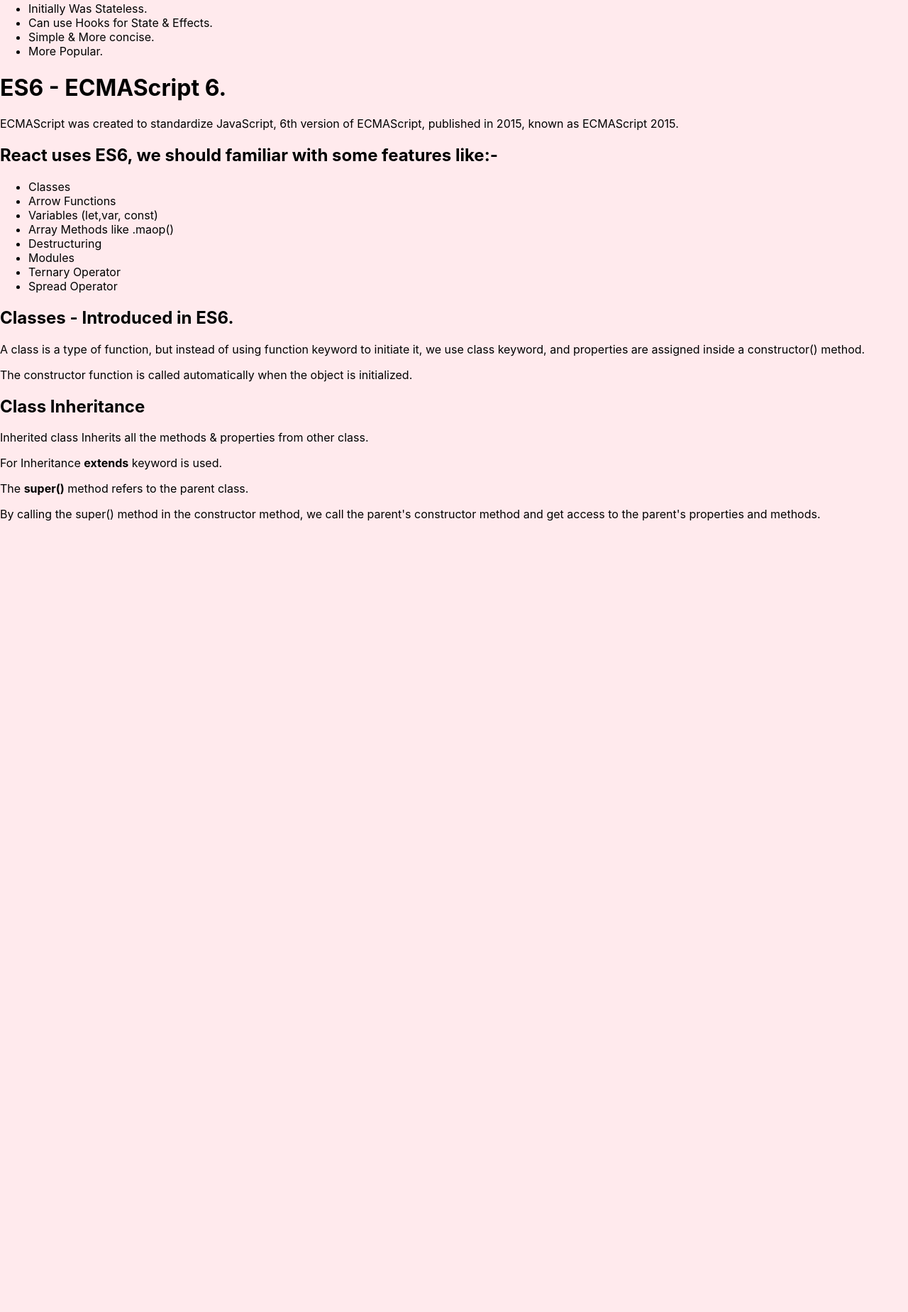
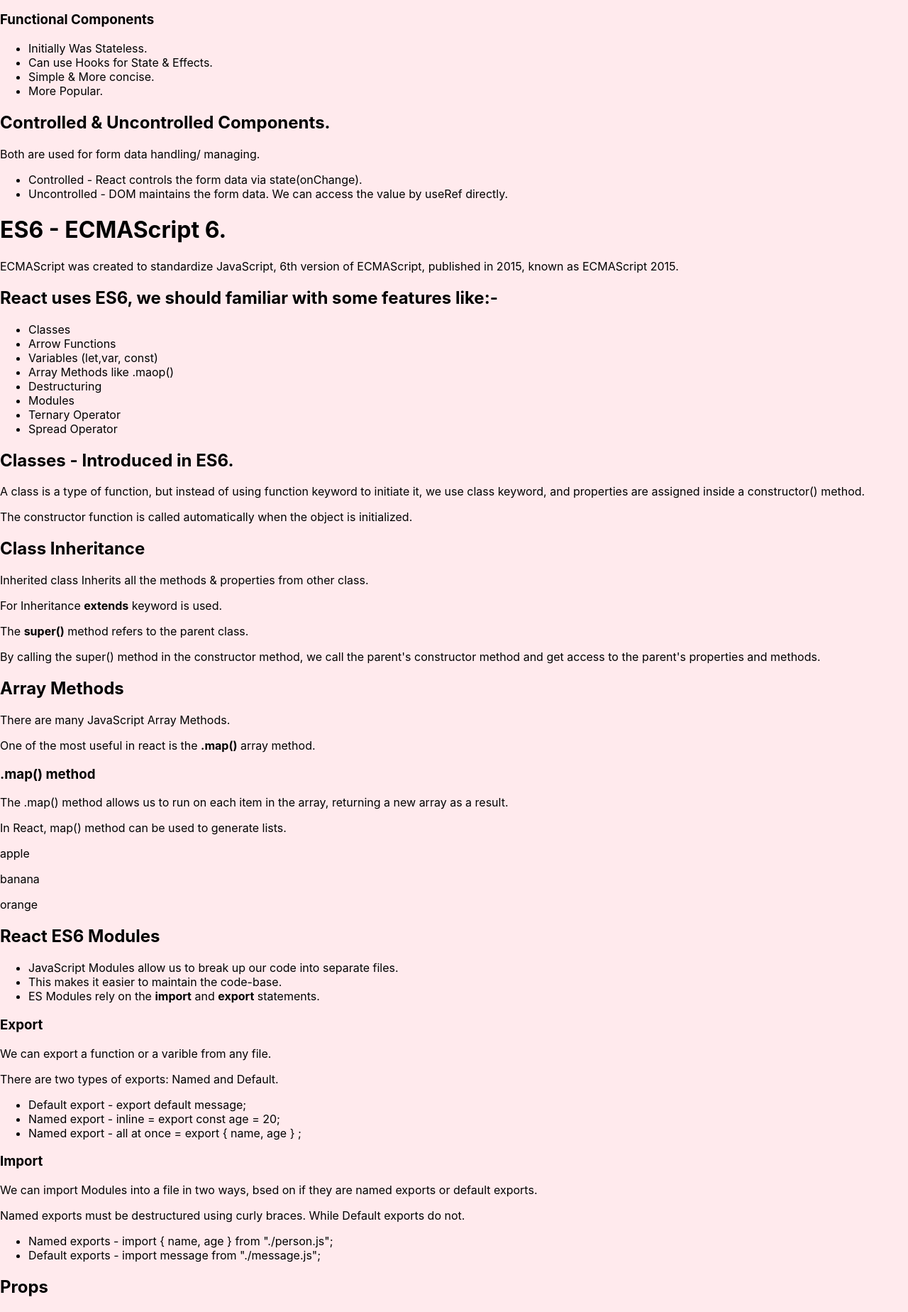
Before and after one commit to Bhupinder73/reactTutorials, a React (Create React App) app: page / in a window 1280 px wide. Shown: the part 900-2748 px from the top of the page at 71% size. Before the commit the page ends 1650 px from the top, so only its background shows below. Built offline with nearby package versions, Linux system fonts and the light colour scheme.

Commit message:
reactES6Done

```diff
--- a/src/App.js
+++ b/src/App.js
@@ -4,6 +4,10 @@
 import Introduction from "./Components/Introduction";
 import ReactES6 from "./ReactES6/ReactES6";
 import Classes from "./ReactES6/Classes";
+import ArrayMethods from "./ReactES6/ArrayMethods";
+import Modules from "./ReactES6/Modules";
+import Props from "./Components/Props";
+import ParentProp from "./Props/ParentProp";
 
 function App() {
   return (
@@ -13,6 +17,10 @@
       <Components/>
       <ReactES6/>
       <Classes/>
+      <ArrayMethods/>
+      <Modules/>
+      <Props brand="Ford"/>
+      <ParentProp/>
     </>
   );
 }
--- a/src/Components/Components.js
+++ b/src/Components/Components.js
@@ -5,6 +5,7 @@
     <>
     <h1>Component</h1>
     <ul>
+      <li>Components are just like functions that return HTML elements.</li>
       <li>Component is a reusable block/bit of code.</li>
       <li>Used to make dynamic and interactive web pages/UI.</li>
       <li>In react, our webpage is divided into multiple react components.</li>
@@ -24,6 +25,12 @@
         <li>Simple & More concise.</li>
         <li>More Popular.</li>
     </ul>
+    <h2>Controlled & Uncontrolled Components.</h2>
+    <p>Both are used for form data handling/ managing.</p>
+    <ul>
+      <li>Controlled - React controls the form data via state(onChange).</li>
+      <li>Uncontrolled - DOM maintains the form data. We can access the value by useRef directly.</li>
+    </ul>
     </>
   )
 }
--- a/src/Components/Jsx.js
+++ b/src/Components/Jsx.js
@@ -13,6 +13,7 @@
         <li>Jsx allow us to write html inside the JavaScript Code.</li>
         <li>Jsx determines how the UI will look whenever the component is used.</li>
       </ol>
+      <p>JSX allow us to write HTML elements in JavaScript and place them in the DOM without any createElement() and/or appendChild() methods.</p>
       <p>Edition by {myName} {num}</p>
     </>
   )
--- /dev/null
+++ b/src/Components/Props.js
@@ -0,0 +1,19 @@
+import React from 'react'
+
+const Props = (props) => {
+  return (
+    <>
+        <h2>Props</h2>
+        <ul>
+            <li>props stands for properties.</li>
+            <li>props are arguments passed into react components.</li>
+            <li>props are passed to components via HTML attributes.</li>
+            <li>If we want to share any data from one component to another component, then we can do it by props.</li>
+            <li>React Props are read-only! We will get an error if we try to change their value.</li>
+        </ul>
+        <p>This value is passed as props = {props.brand}</p>
+    </>
+  )
+}
+
+export default Props;
--- /dev/null
+++ b/src/Props/ChildProp1.js
@@ -0,0 +1,25 @@
+import React from 'react'
+
+const ChildProp1 = (props) => {
+  return (
+    <>
+        <p>I love the {props.brand} brand.</p>
+        <p>My favourite car is {props.car}</p>
+        <p>My car details are:-</p>
+        <ul>
+            <li>Name: {props.carDetails.name}</li>
+            <li>Model: {props.carDetails.model}</li>
+            <li>Year: {props.carDetails.year}</li>
+        </ul>
+        <p>My Car Scores are:-</p>
+        <ul>
+            <li>First time: {props.carStar[0]}</li>
+            <li>Second time: {props.carStar[1]}</li>
+            <li>Third time: {props.carStar[2]}</li>
+            <li>Forth time: {props.carStar.at(3)}</li>
+        </ul>
+    </>
+  )
+}
+
+export default ChildProp1;
--- /dev/null
+++ b/src/Props/ParentProp.js
@@ -0,0 +1,16 @@
+import React from 'react'
+import ChildProp1 from './ChildProp1';
+
+const ParentProp = () => {
+    const myCar = "BMW";
+    const carInfo = {name:'Ford', model:'Mustang', year:2025};
+    const carRating = [3,6,9,2];
+  return (
+    <>
+        <h1>Parent Prop</h1>
+        <ChildProp1 brand='Mustang' car={myCar} carDetails={carInfo} carStar={carRating}/>
+    </>
+  )
+}
+
+export default ParentProp;
--- /dev/null
+++ b/src/ReactES6/ArrayMethods.js
@@ -0,0 +1,20 @@
+import React from 'react'
+
+const ArrayMethods = () => {
+
+    const myArray = ['apple', 'banana', 'orange'];
+
+  return (
+    <>
+        <h2>Array Methods</h2>
+        <p>There are many JavaScript Array Methods.</p>
+        <p>One of the most useful in react is the <b>.map()</b> array method.</p>
+        <h3>.map() method</h3>
+        <p>The .map() method allows us to run on each item in the array, returning a new array as a result.</p>
+        <p>In React, map() method can be used to generate lists.</p>
+        {myArray.map((item) => <p>{item}</p>)}
+    </>
+  )
+}
+
+export default ArrayMethods
--- /dev/null
+++ b/src/ReactES6/Modules.js
@@ -0,0 +1,31 @@
+import React from 'react'
+
+const Modules = () => {
+  return (
+    <>
+        <h2>React ES6 Modules</h2>
+        <ul>
+            <li>JavaScript Modules allow us to break up our code into separate files.</li>
+            <li>This makes it easier to maintain the code-base.</li>
+            <li>ES Modules rely on the <b>import</b> and <b>export</b> statements.</li>
+        </ul>
+        <h3>Export</h3>
+        <p>We can export a function or a varible from any file.</p>
+        <p>There are two types of exports: Named and Default.</p>
+        <ul>
+            <li>Default export - export default message;</li>
+            <li>Named export - inline = export const age = 20;</li>
+            <li>Named export - all at once = export &#123; name, age &#125; ;</li>
+        </ul>
+        <h3>Import</h3>
+        <p>We can import Modules into a file in two ways, bsed on if they are named exports or default exports.</p>
+        <p>Named exports must be destructured using curly braces. While Default exports do not.</p>
+        <ul>
+            <li>Named exports - import &#123; name, age &#125; from "./person.js";</li>
+            <li>Default exports - import message from "./message.js";</li>
+        </ul>
+    </>
+  )
+}
+
+export default Modules;
```
Also changed, not shown: src/ReactES6/Destructuring.js (added, +36 -0 lines), src/ReactES6/SpreadOperator.js (added, +36 -0 lines), src/ReactES6/TernaryOperator.js (added, +25 -0 lines), src/ReactES6/Variables.js (+7 -1 lines).
